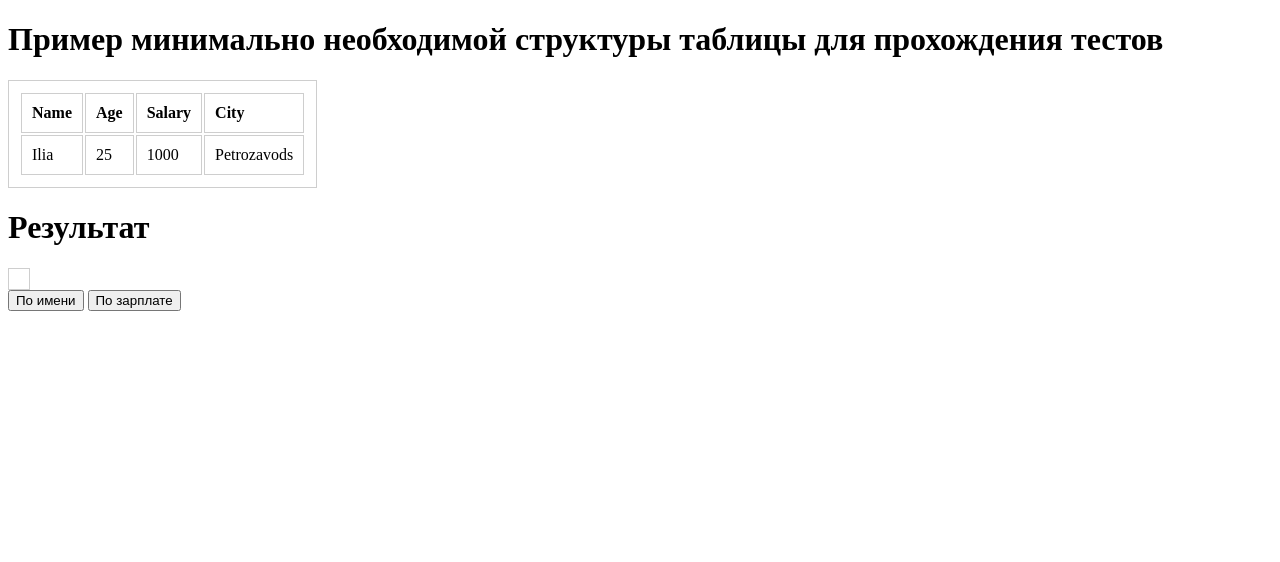
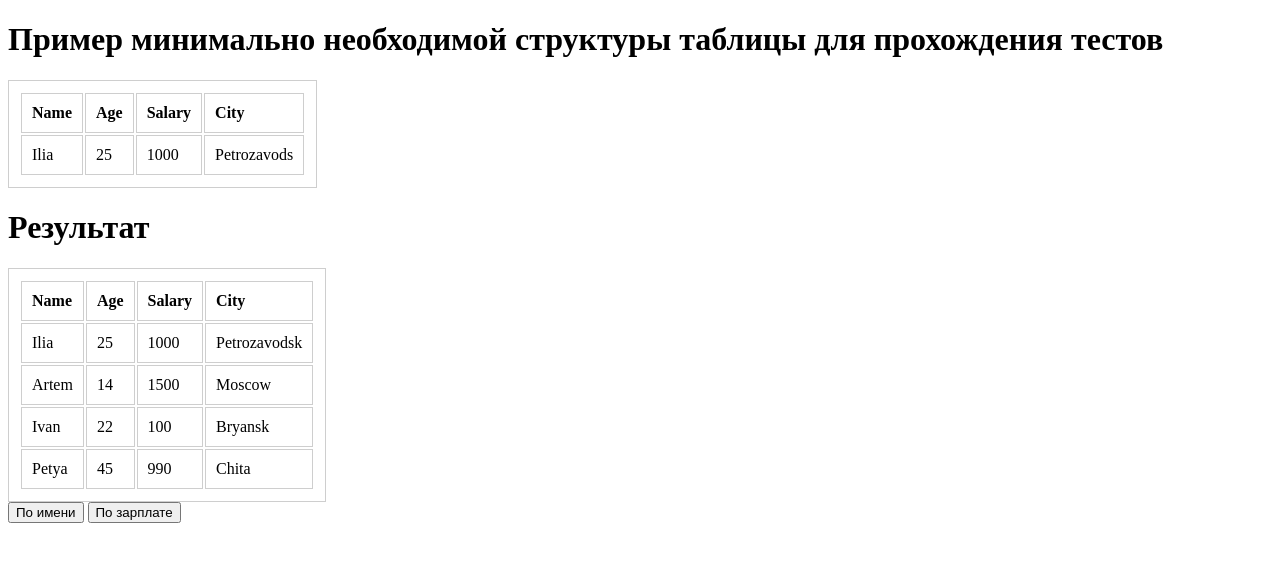
Before and after one commit to js-tasks-ru/js-20180619_kirill-pfff-kirill, a website: page 8-module/1-task/index.html in a window 1280 px wide. Drawn offline with Linux system fonts and the light colour scheme; files that its build step writes are made by us from their sources.

Commit message:
8 Module Code

```diff
--- a/8-module/1-task/index.html
+++ b/8-module/1-task/index.html
@@ -46,7 +46,7 @@
                 city: 'Petrozavodsk'
             },
             {
-                name: 'Vasya',
+                name: 'Artem',
                 age: 14,
                 salary: 1500,
                 city: 'Moscow'
--- a/8-module/1-task/index.js
+++ b/8-module/1-task/index.js
@@ -22,10 +22,51 @@ function SortableTable(items) {
      */
     this.el = document.createElement('table');
 
+    this.render = function(items){
+        this.el.innerHTML = '';
+        this.el.insertAdjacentHTML('afterbegin',
+            `<thead>
+                <tr>
+                    <td>Name</td>
+                    <td>Age</td>
+                    <td>Salary</td>
+                    <td>City</td>
+                </tr>
+            </thead>`
+        )
+
+        let tbody = document.createElement('tbody');
+
+        items.map(item => {
+            let tr = document.createElement('tr');
+            for(let i of Object.values(item)){
+                let td = document.createElement('td');
+                td.innerText = i;
+                tr.appendChild(td)
+            }
+            tbody.appendChild(tr)
+        });
+
+        this.el.appendChild(tbody);
+    }
+
     /**
      * Метод выполняет сортировку таблицы
      * @param {number} column - номер колонки, по которой нужно выполнить сортировку (отсчет начинается от 0)
      * @param {boolean} desc - признак того, что сортировка должна идти в обратном порядке
      */
-    this.sort = function (column, desc = false) { };
+    this.sort = function (column, desc = false) {
+        column = Object.keys(items[0])[column];
+
+        items.sort((a,b) => {
+            if (desc){
+                return a[column] < b[column];
+            }
+            return a[column] > b[column];
+        });
+
+        this.render(items);
+    }
+
+    this.render(items);
 }
```
